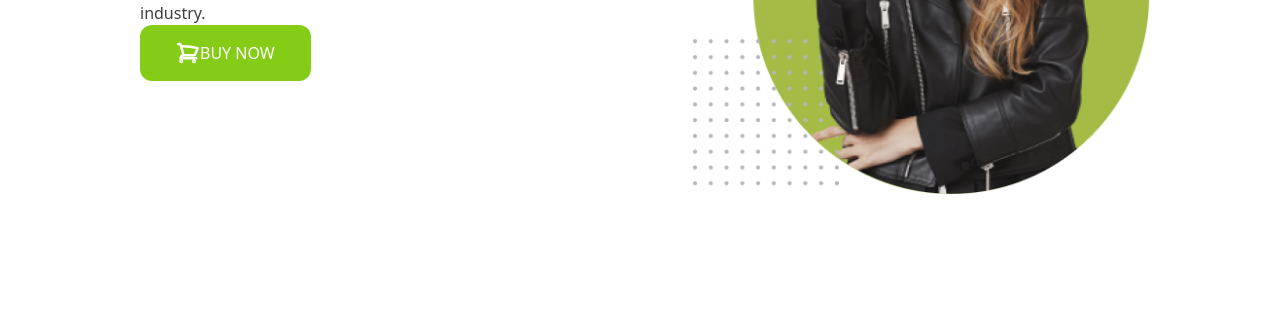
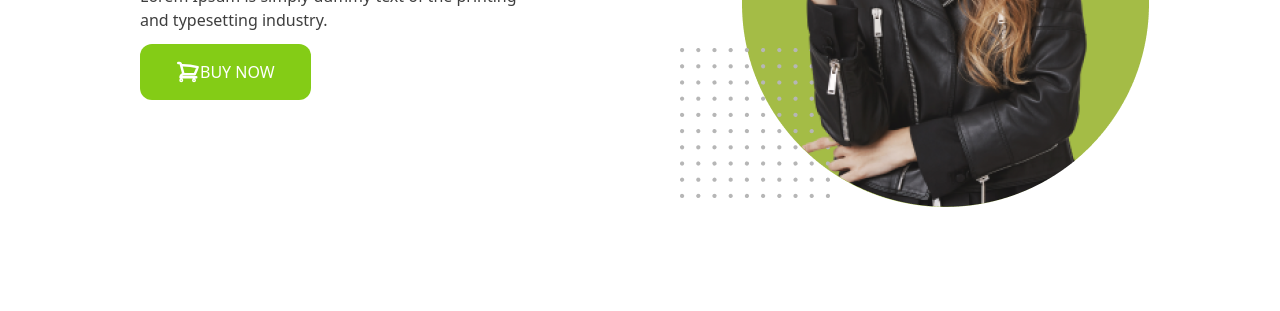
Before and after one commit to santo661/penguine-ecommerce-site, a plain HTML site: page index.html in a window 1280 px wide. Shown: the part 360-671 px from the top of the page. Drawn offline with nearby package versions, Linux system fonts and the light colour scheme.

```diff
--- a/index.html
+++ b/index.html
@@ -28,7 +28,7 @@
                   <div class="space-x-3">
                         <h1 class="text-7xl uppercase font-bebas"><span class="text-[#FABE4C]">Be the Penguins</span> <br>
                               <span class="text-[#363958]">of Winter</span></h1>
-                              <p class="text-[#3E3E3E]">Lorem Ipsum is simply dummy text of the printing
+                              <p class= "text-[#3E3E3E] py-3" >Lorem Ipsum is simply dummy text of the printing <br>
                                     and typesetting industry.</p>
                                     <button class="py-4 px-9 bg-lime-500 rounded-xl uppercase text-white font-medium flex"><svg xmlns="http://www.w3.org/2000/svg" fill="none" viewBox="0 0 24 24" stroke-width="2.5" stroke="currentColor" class="w-6 h-6">
                                           <path stroke-linecap="round" stroke-linejoin="round" d="M2.25 3h1.386c.51 0 .955.343 1.087.835l.383 1.437M7.5 14.25a3 3 0 00-3 3h15.75m-12.75-3h11.218c1.121-2.3 2.1-4.684 2.924-7.138a60.114 60.114 0 00-16.536-1.84M7.5 14.25L5.106 5.272M6 20.25a.75.75 0 11-1.5 0 .75.75 0 011.5 0zm12.75 0a.75.75 0 11-1.5 0 .75.75 0 011.5 0z" />
```
